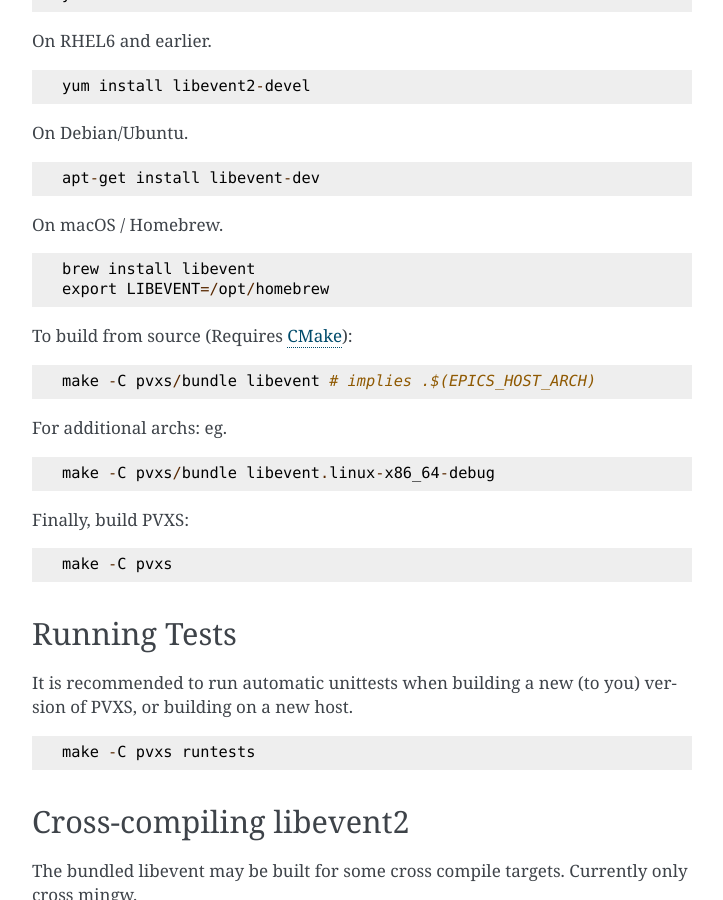
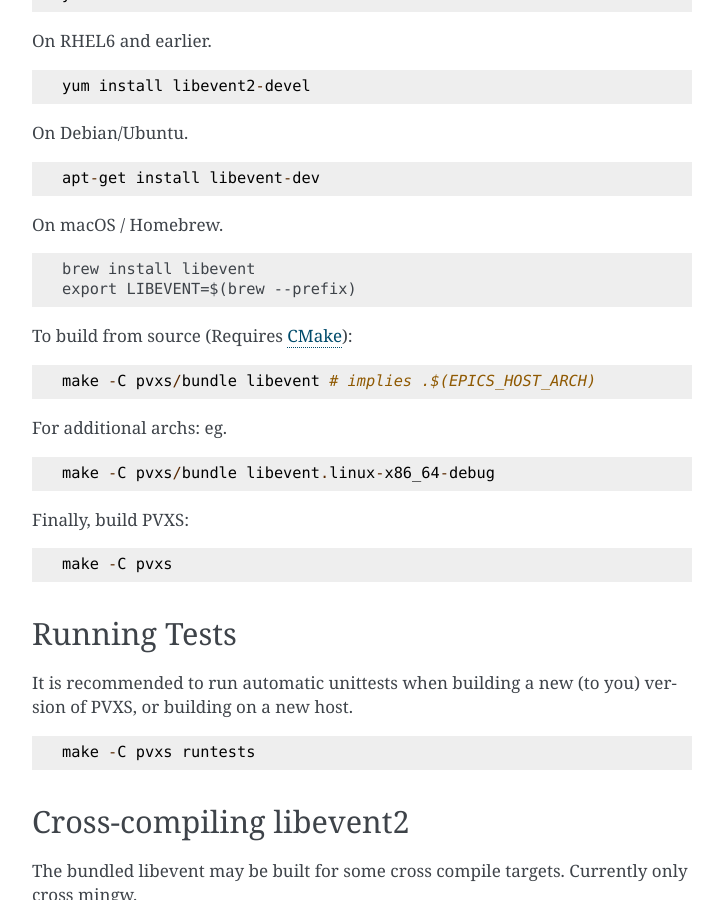
Before and after one commit to epics-base/pvxs, a Sphinx documentation site: the page built from documentation/building.rst, in a window 1280 px wide and 900 px high, scrolled down 541 px. Shown: the whole window, without its empty margins (388-1111 px from the left). Built offline with Sphinx 7.4.7, drawn with Linux system fonts in a browser that asks for light colours; pages that are not in the unit, such as notebooks, are missing from menus.

Commit message:
brew --prefix

```diff
--- a/documentation/building.rst
+++ b/documentation/building.rst
@@ -35,7 +35,7 @@
 On macOS / Homebrew. ::
 
     brew install libevent
-    export LIBEVENT=/opt/homebrew
+    export LIBEVENT=$(brew --prefix)
 
 To build from source (Requires `CMake <https://cmake.org/>`_): ::
 
```
